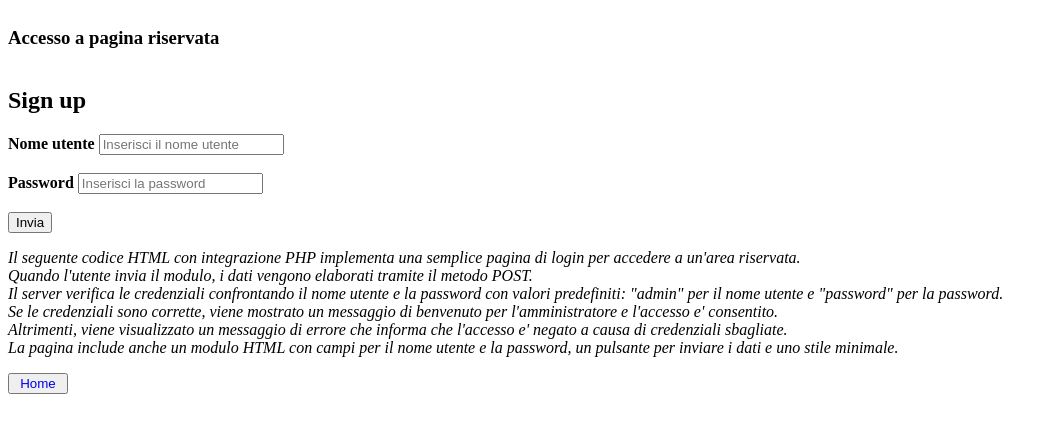
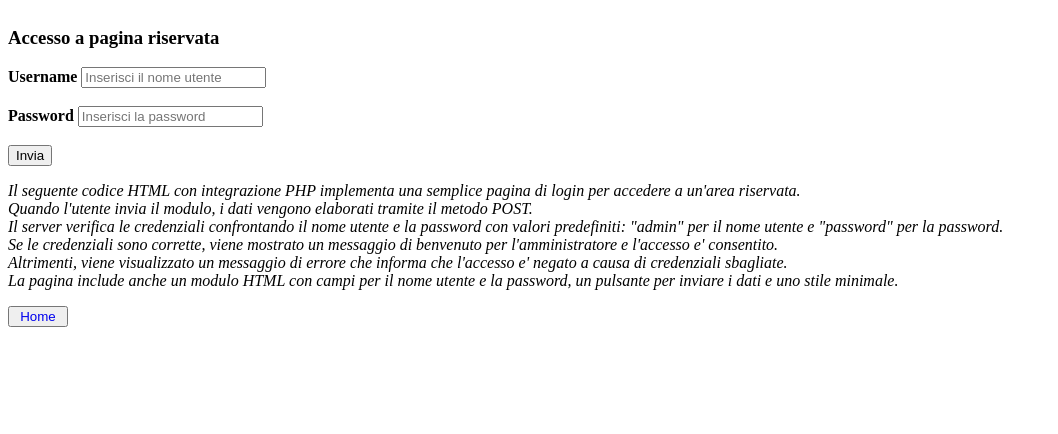
Before and after one commit to GianniZheng/PHP, a PHP site: page /ES02A/Es4.php in a window 1280 px wide. Shown: the top 434 px of the page, without its empty margins (0-1058 px from the left). Run offline with PHP 8.4, Linux system fonts and the light colour scheme.

Commit message:
Revert "2.1 Update"
This reverts commit 95641991c542c65a72b6196383449577413e1477.

```diff
--- a/ES02A/Es4.php
+++ b/ES02A/Es4.php
@@ -6,11 +6,8 @@
 </head>
 <body>
   <h3>Accesso a pagina riservata</h3>
-  <?php
-  if ($_SERVER['REQUEST_METHOD'] === 'POST' && isset($_POST["sign-username"]) && isset($_POST["sign-password"])) {
-  ?>
   <form action="login.php" method="post">
-      <label for="nomeutente" ><b>Username</b></label>
+    <label for="username" ><b>Username</b></label>
     <input type="text" id="nomeutente" name="nomeutente" placeholder="Inserisci il nome utente" /><br />
     <br>
     <label for="password"><b>Password</b></label>
@@ -19,23 +16,6 @@
     <input name="submit" type="submit" value="Invia" />
     <br>
   </form>
-  <?php
-  } else {
-  ?>
-    <h2>Sign up</h2>
-    <form action="" method="post">
-      <label for="sign-username" ><b>Nome utente</b></label>
-      <input type="text" id="sign-username" name="sign-username" placeholder="Inserisci il nome utente" /><br />
-      <br>
-      <label for="sign-password"><b>Password</b></label>
-      <input type="password" id="sign-password" name="sign-password" placeholder="Inserisci la password" /><br />
-      <br>
-      <input name="submit" type="submit" value="Invia" />
-      <br>
-    </form>
-  <?php
-  }
-  ?>
   <p><i>
     Il seguente codice HTML con integrazione PHP implementa una semplice pagina di login per accedere a un'area riservata. <br>
     Quando l'utente invia il modulo, i dati vengono elaborati tramite il metodo POST. <br>
```
Lines whose indentation alone changed are shown as unchanged.
